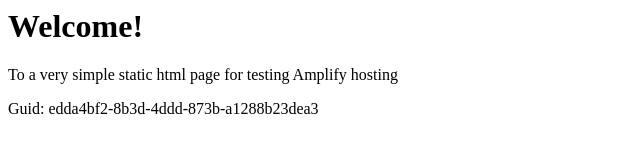
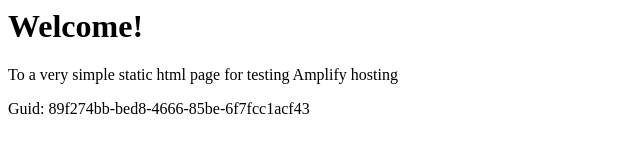
Before and after one commit to aws-aemilia-icn/Github-PR-Commit-Integration-Test-DoNotTouch-GitHubWebhookPushCanaryTest-v1-preprod-ap-northeast-2, a website: page src/index.html in a window 1280 px wide. Shown: the full height of the page, 0-640 px from the left. Drawn offline with Linux system fonts and the light colour scheme.

Commit message:
commit from integ tests

```diff
--- a/src/index.html
+++ b/src/index.html
@@ -12,6 +12,6 @@
 <body>
     <h1>Welcome!</h1>
     <p>To a very simple static html page for testing Amplify hosting</p>
-    <p>Guid: edda4bf2-8b3d-4ddd-873b-a1288b23dea3</p></body>
+    <p>Guid: 89f274bb-bed8-4666-85be-6f7fcc1acf43</p></body>
 
 </html>
```
